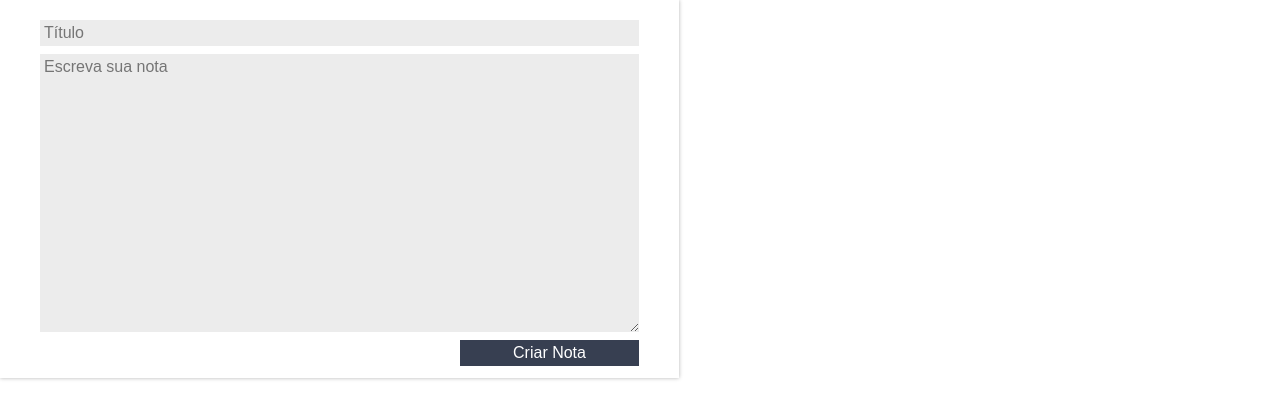
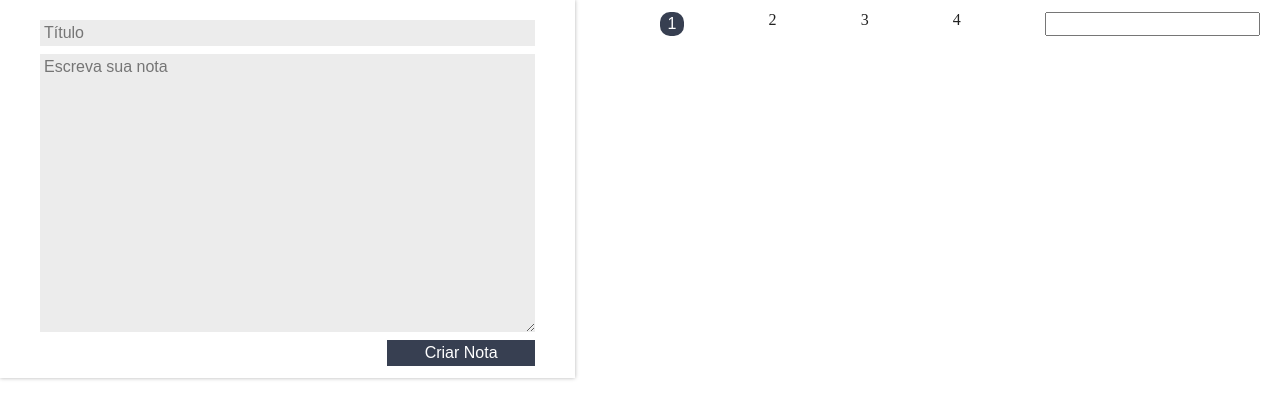
Before and after one commit to walex36/Formacao-React-JS, a React (Create React App) app in the folder 2 - React Entendendo como a biblioteca funciona/ceep/: page / in a window 1280 px wide. Shown: the top 418 px of the page. Built offline with nearby package versions, Linux system fonts and the light colour scheme.

Commit message:
Criando Lista de Categorias

```diff
--- a/2 - React Entendendo como a biblioteca funciona/ceep/src/App.js
+++ b/2 - React Entendendo como a biblioteca funciona/ceep/src/App.js
@@ -1,6 +1,7 @@
 import ListaDeNotas from "./components/ListaDeNotas";
 import React, { Component } from "react";
 import FormularioCadastro from "./components/FormularioCadastro";
+import ListaDeCategorias from "./components/ListaDeCategorias";
 import "./assets/App.css";
 
 class App extends Component {
@@ -32,7 +33,10 @@
     return (
       <section className="conteudo">
         <FormularioCadastro criarNota={this.criarNota.bind(this)}></FormularioCadastro>
+        <main className="conteudoPrincipal">
+        <ListaDeCategorias/>
         <ListaDeNotas notas={this.state.notas} apagarNota={this.deletarNota.bind(this)}></ListaDeNotas>
+        </main>
       </section>
     );
   }
--- a/2 - React Entendendo como a biblioteca funciona/ceep/src/assets/App.css
+++ b/2 - React Entendendo como a biblioteca funciona/ceep/src/assets/App.css
@@ -1,5 +1,9 @@
 .conteudo {
   display: flex;
+}
+
+.conteudoPrincipal{
+  flex-grow: 3;
 }
 
 :root {
--- /dev/null
+++ b/2 - React Entendendo como a biblioteca funciona/ceep/src/components/ListaDeCategorias/ListaDeCategorias.jsx
@@ -0,0 +1,20 @@
+import React, { Component } from 'react';
+import './estilo.css';
+
+class ListaDeCategorias extends React.Component {
+    render() {
+        return (
+            <section className="lista-categorias">
+                <ul className="lista-categorias_lista">
+                    <li className="lista-categorias_item">1</li>
+                    <li>2</li>
+                    <li>3</li>
+                    <li>4</li>
+                </ul>
+                <input className="lista-categorias_input" type="text" />
+            </section>
+        );
+    }
+}
+
+export default ListaDeCategorias;
--- /dev/null
+++ b/2 - React Entendendo como a biblioteca funciona/ceep/src/components/ListaDeCategorias/estilo.css
@@ -0,0 +1,21 @@
+.lista-categorias{
+    display: flex;
+    flex-direction: row;
+    margin-top: 12px;
+}
+.lista-categorias_lista{
+    flex: 1;
+    display: flex;
+    flex-direction: row;
+    justify-content: space-evenly;
+}
+.lista-categorias_item{
+    background-color: var(--secundaria);
+    color: white;
+    padding: 4px 8px;
+    border-radius: 10px;
+    font-family: Arial, Helvetica, sans-serif;
+}
+.lista-categorias_input{
+    margin-right: 20px;
+}
--- /dev/null
+++ b/2 - React Entendendo como a biblioteca funciona/ceep/src/components/ListaDeCategorias/index.js
@@ -0,0 +1,3 @@
+import ListaDeCategorias from "./ListaDeCategorias"
+
+export default ListaDeCategorias;
```
